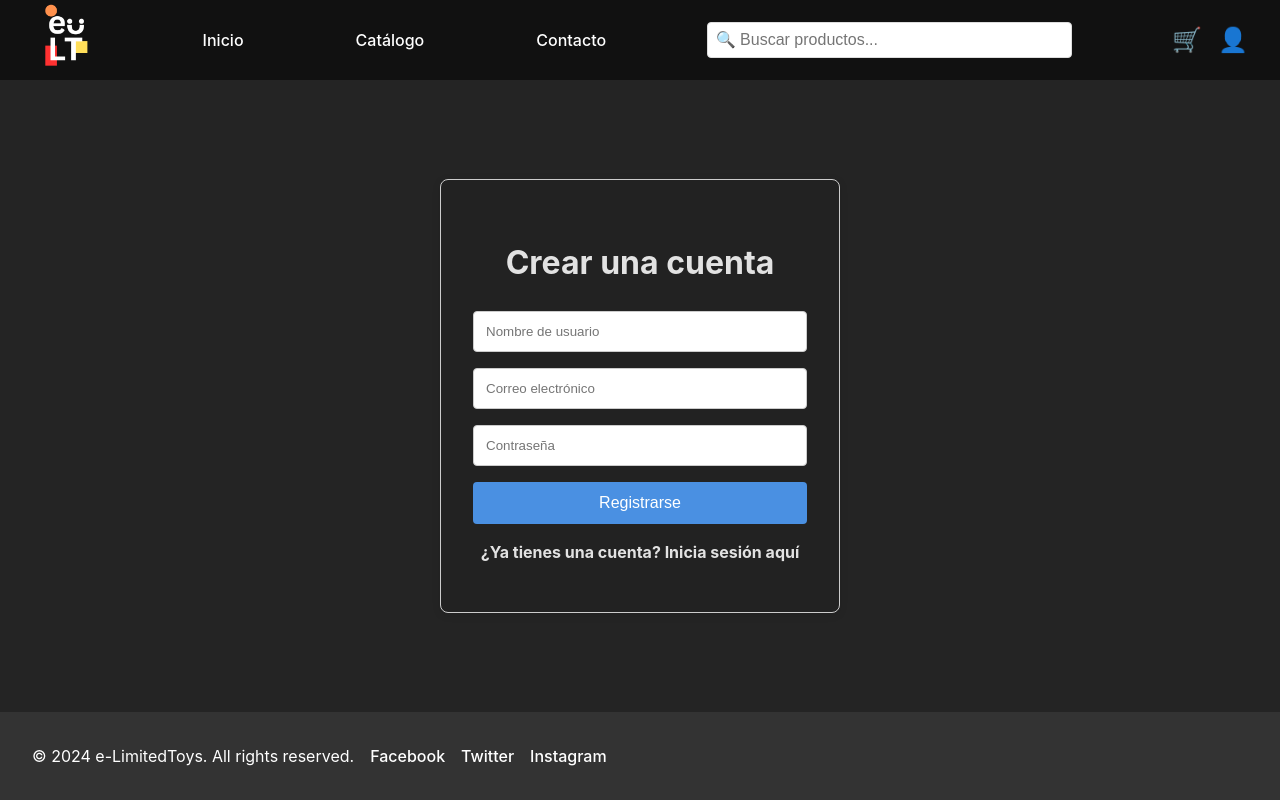
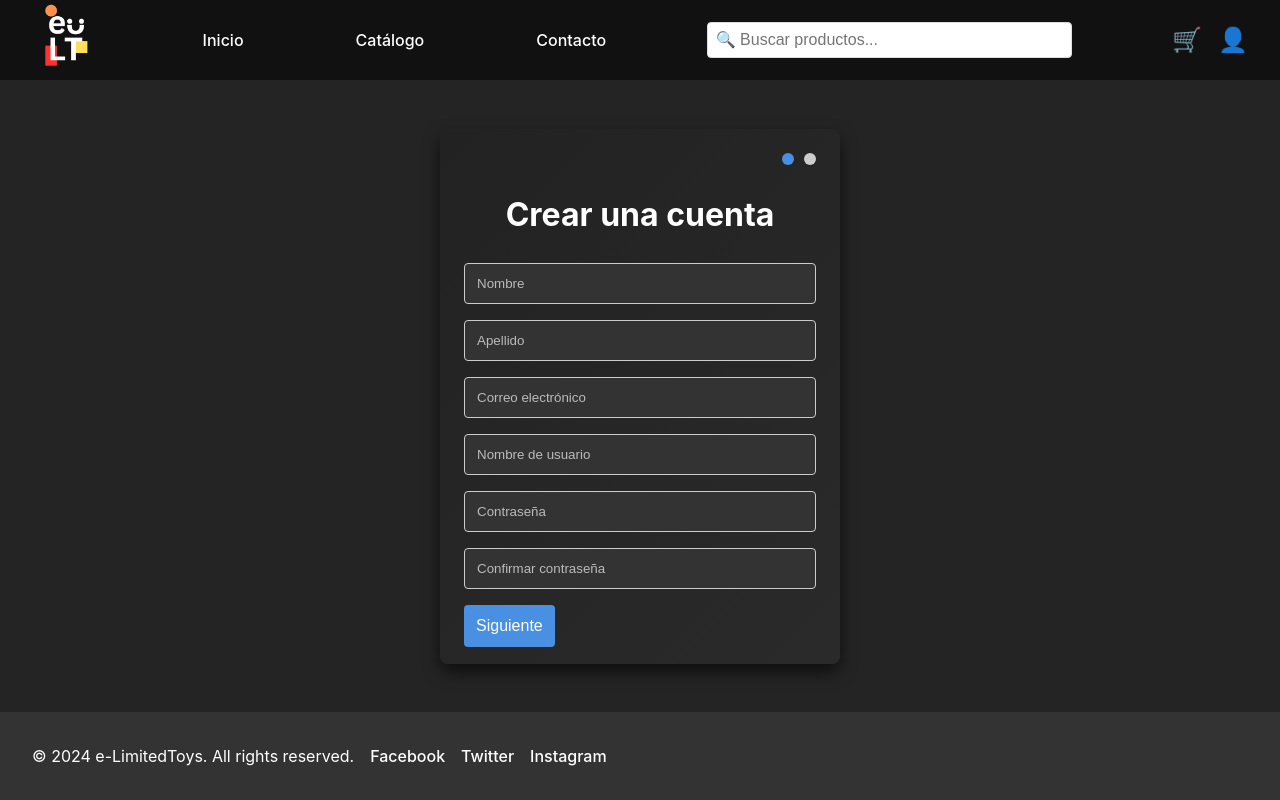
Before and after one commit to D4T4-DEV/e-LimitedToys, a React (Vite) app: page /signup in a window 1280 px wide. Built offline with nearby package versions, Linux system fonts and the light colour scheme.

Commit message:
Vista Iniciar sesión y registrarse
Se agregaron los inputs para los datos del usuario, actualización en el diseño e implementación de lógica para animaciones, y funcionalidades para la API

```diff
--- a/src/pages/Auth.css
+++ b/src/pages/Auth.css
@@ -1,27 +1,82 @@
 .auth-container {
   max-width: 400px;
   margin: 2rem auto;
-    padding: 2rem;
-    border: 1px solid #ccc;
+  padding: 1.5rem;
   border-radius: 8px;
-    background-color: #222;
-    box-shadow: 0 2px 8px rgba(0, 0, 0, 0.1);
+  background: linear-gradient(135deg, #222, #2a2a2a);
+  box-shadow: 0 8px 16px rgba(0, 0, 0, 0.6);
+  overflow: hidden;
+  position: relative;
+  min-height: 535px;
 }
 
 .auth-container h2 {
   font-size: 2rem;
   margin-bottom: 1.5rem;
   text-align: center;
+  color: #fff;
+}
+
+.auth-container.login {
+  min-height: auto;
 }
 
 .auth-container h3 {
   font-size: 1rem;
   text-align: center;
+  color: #fff;
 }
 
-  .auth-container form {
-    display: flex;
-    flex-direction: column;
+.link-auth {
+  color: #4a90e2;
+  text-decoration: none;
+  font-weight: bold;
+}
+
+.link-auth:hover {
+  text-decoration: underline;
+}
+
+.button-login {
+  padding: 0.75rem;
+  background-color: #4a90e2;
+  color: white;
+  border: none;
+  border-radius: 4px;
+  cursor: pointer;
+  font-size: 1rem;
+  transition: background-color 0.3s ease;
+  margin-left: 14.6rem;
+}
+
+.button-login:hover {
+  background-color: #357ab8;
+}
+
+.form-container {
+  position: relative;
+  width: 100%;
+  height: 100%;
+}
+
+.form-step {
+  position: absolute;
+  top: 0;
+  left: 0;
+  width: 100%;
+  opacity: 0;
+  transform: translateX(100%);
+  transition: opacity 0.7s ease, transform 0.7s ease;
+}
+
+.form-step.active {
+  opacity: 1;
+  transform: translateX(0);
+}
+
+.form-step.exiting {
+  opacity: 0;
+  transform: translateX(-100%);
 }
 
 .auth-container input {
@@ -29,6 +84,24 @@
   margin-bottom: 1rem;
   border: 1px solid #ccc;
   border-radius: 4px;
+  background-color: #333;
+  color: #fff;
+  width: 100%;
+}
+
+.auth-container input:focus {
+  border-color: #4a90e2;
+  box-shadow: 0 0 5px rgba(74, 144, 226, 0.8);
+  outline: none;
+}
+
+.auth-container input::placeholder {
+  color: #bbb;
+  transition: color 0.3s ease;
+}
+
+.auth-container input:focus::placeholder {
+  color: transparent;
 }
 
 .auth-container button {
@@ -39,12 +112,46 @@
   border-radius: 4px;
   cursor: pointer;
   font-size: 1rem;
+  transition: background-color 0.3s ease;
 }
 
 .auth-container button.button-signup {
   padding: 0.75rem;
 }
 
-  .auth-container button:hover {
+.auth-container button.button-back {
+  background: none;
+  margin-right: 10.38rem;
+}
+
+.auth-container button.button-signup:hover {
   background-color: #357ab8;
 }
+
+.auth-container button.button-back:hover {
+  background-color: #d28328;
+}
+
+.step-indicator {
+  display: flex;
+  justify-content: right;
+  gap: 10px;
+}
+
+.step-circle {
+  width: 12px;
+  height: 12px;
+  border-radius: 50%;
+  background-color: #ccc;
+  transition: background-color 0.3s ease;
+}
+
+.step-circle.active {
+  background-color: #4a90e2;
+}
+
+input[type=number]::-webkit-inner-spin-button,
+input[type=number]::-webkit-outer-spin-button {
+    -webkit-appearance: none;
+    margin: 0;
+    }
--- a/src/pages/Login.tsx
+++ b/src/pages/Login.tsx
@@ -7,12 +7,11 @@ const Login: React.FC = () => {
 
   const handleLogin = (e: React.FormEvent) => {
     e.preventDefault();
-    // Lógica para el inicio de sesión
     console.log('Usuario inició sesión:', { email, password });
   };
 
   return (
-    <div className="auth-container">
+    <div className="auth-container login">
       <h2>Iniciar sesión</h2>
       <form onSubmit={handleLogin}>
         <input
@@ -29,9 +28,16 @@ const Login: React.FC = () => {
           onChange={(e) => setPassword(e.target.value)}
           required
         />
-        <button type="submit" className='button-login'>Iniciar sesión</button>
+        <button type="submit" className="button-login">
+          Iniciar sesión
+        </button>
       </form>
-      <h3>¿No tienes cuenta? Crea una aquí</h3>
+      <h3>
+        ¿No tienes cuenta?{' '}
+        <a href="/signup" className="link-auth">
+          Crea una aquí
+        </a>
+      </h3>
     </div>
   );
 };
--- a/src/pages/SignUp.tsx
+++ b/src/pages/SignUp.tsx
@@ -2,44 +2,204 @@ import React, { useState } from 'react';
 import './Auth.css';
 
 const SignUp: React.FC = () => {
-  const [username, setUsername] = useState('');
-  const [email, setEmail] = useState('');
-  const [password, setPassword] = useState('');
+  const [step, setStep] = useState(1);
+  const [exiting, setExiting] = useState(false);
+  const [formData, setFormData] = useState({
+    nombre: "",
+    apellido: "",
+    email: "",
+    username: "",
+    password: "",
+    confirmPassword: "",
+    calle: "",
+    referencias: "",
+    pais: "",
+    ciudad: "",
+    colonia: "",
+    codigoPostal: "",
+  });
+
+  const handleChange = (
+    e: React.ChangeEvent<HTMLInputElement | HTMLSelectElement>
+  ) => {
+    const { name, value } = e.target;
+    setFormData((prevData) => ({
+      ...prevData,
+      [name]: value,
+    }));
+  };
+
+  const handleNextStep = (e: React.FormEvent) => {
+    e.preventDefault();
+    setExiting(true);
+    setTimeout(() => {
+      setExiting(false);
+      setStep(2);
+    }, 500);
+  };
+
+  const handlePreviousStep = () => {
+    setExiting(true);
+    setTimeout(() => {
+      setExiting(false);
+      setStep(1);
+    }, 500);
+  };
 
   const handleSignUp = (e: React.FormEvent) => {
     e.preventDefault();
-    // Lógica para el registro de usuario
-    console.log('Usuario registrado:', { username, email, password });
+
+    if (formData.password !== formData.confirmPassword) {
+      console.error("Las contraseñas no coinciden.");
+      return;
+    }
+
+    // Lógica para manejar el registro de usuario
+    console.log("Datos completos:", formData);
+
+    setExiting(true);
+    setTimeout(() => {
+      setExiting(false);
+      console.log("Registro exitoso.");
+    }, 500);
   };
 
   return (
     <div className="auth-container">
+      <div className="step-indicator">
+        <div className={`step-circle ${step === 1 ? "active" : ""}`} />
+        <div className={`step-circle ${step === 2 ? "active" : ""}`} />
+      </div>
       <h2>Crear una cuenta</h2>
-      <form onSubmit={handleSignUp}>
+      <div className="form-container">
+        {step === 1 && (
+          <form
+            onSubmit={handleNextStep}
+            className={`form-step ${exiting ? "exiting" : "active"}`}
+          >
             <input
               type="text"
-          placeholder="Nombre de usuario"
-          value={username}
-          onChange={(e) => setUsername(e.target.value)}
+              name="nombre"
+              placeholder="Nombre"
+              value={formData.nombre}
+              onChange={handleChange}
+              required
+            />
+            <input
+              type="text"
+              name="apellido"
+              placeholder="Apellido"
+              value={formData.apellido}
+              onChange={handleChange}
               required
             />
             <input
               type="email"
+              name="email"
               placeholder="Correo electrónico"
-          value={email}
-          onChange={(e) => setEmail(e.target.value)}
+              value={formData.email}
+              onChange={handleChange}
+              required
+            />
+            <input
+              type="text"
+              name="username"
+              placeholder="Nombre de usuario"
+              value={formData.username}
+              onChange={handleChange}
               required
             />
             <input
               type="password"
+              name="password"
               placeholder="Contraseña"
-          value={password}
-          onChange={(e) => setPassword(e.target.value)}
+              value={formData.password}
+              onChange={handleChange}
               required
             />
-        <button type="submit" className='button-signup'>Registrarse</button>
+            <input
+              type="password"
+              name="confirmPassword"
+              placeholder="Confirmar contraseña"
+              value={formData.confirmPassword}
+              onChange={handleChange}
+              required
+            />
+            <button type="submit" className="button-signup">
+              Siguiente
+            </button>
           </form>
-      <h3>¿Ya tienes una cuenta? Inicia sesión aquí</h3>
+        )}
+
+        {step === 2 && (
+          <form
+            onSubmit={handleSignUp}
+            className={`form-step ${exiting ? "exiting" : "active"}`}
+          >
+            <input
+              type="text"
+              name="calle"
+              placeholder="Calle"
+              value={formData.calle}
+              onChange={handleChange}
+              required
+            />
+            <input
+              type="text"
+              name="referencias"
+              placeholder="Referencias"
+              value={formData.referencias}
+              onChange={handleChange}
+            />
+            <input
+              type="text"
+              name="pais"
+              placeholder="País"
+              value={formData.pais}
+              onChange={handleChange}
+              required
+            />
+            <input
+              type="text"
+              name="ciudad"
+              placeholder="Ciudad"
+              value={formData.ciudad}
+              onChange={handleChange}
+              required
+            />
+            <input
+              type="text"
+              name="colonia"
+              placeholder="Colonia"
+              value={formData.colonia}
+              onChange={handleChange}
+              required
+            />
+            <input
+              type="number"
+              name="codigoPostal"
+              min="01000"
+              max="99999"
+              placeholder="Código postal"
+              value={formData.codigoPostal}
+              onChange={handleChange}
+              required
+            />
+            <div className="buttons">
+              <button
+                type="button"
+                className="button-back"
+                onClick={handlePreviousStep}
+              >
+                Anterior
+              </button>
+              <button type="submit" className="button-signup">
+                Registrarse
+              </button>
+            </div>
+          </form>
+        )}
+      </div>
     </div>
   );
 };
```
Lines whose indentation alone changed are shown as unchanged.
